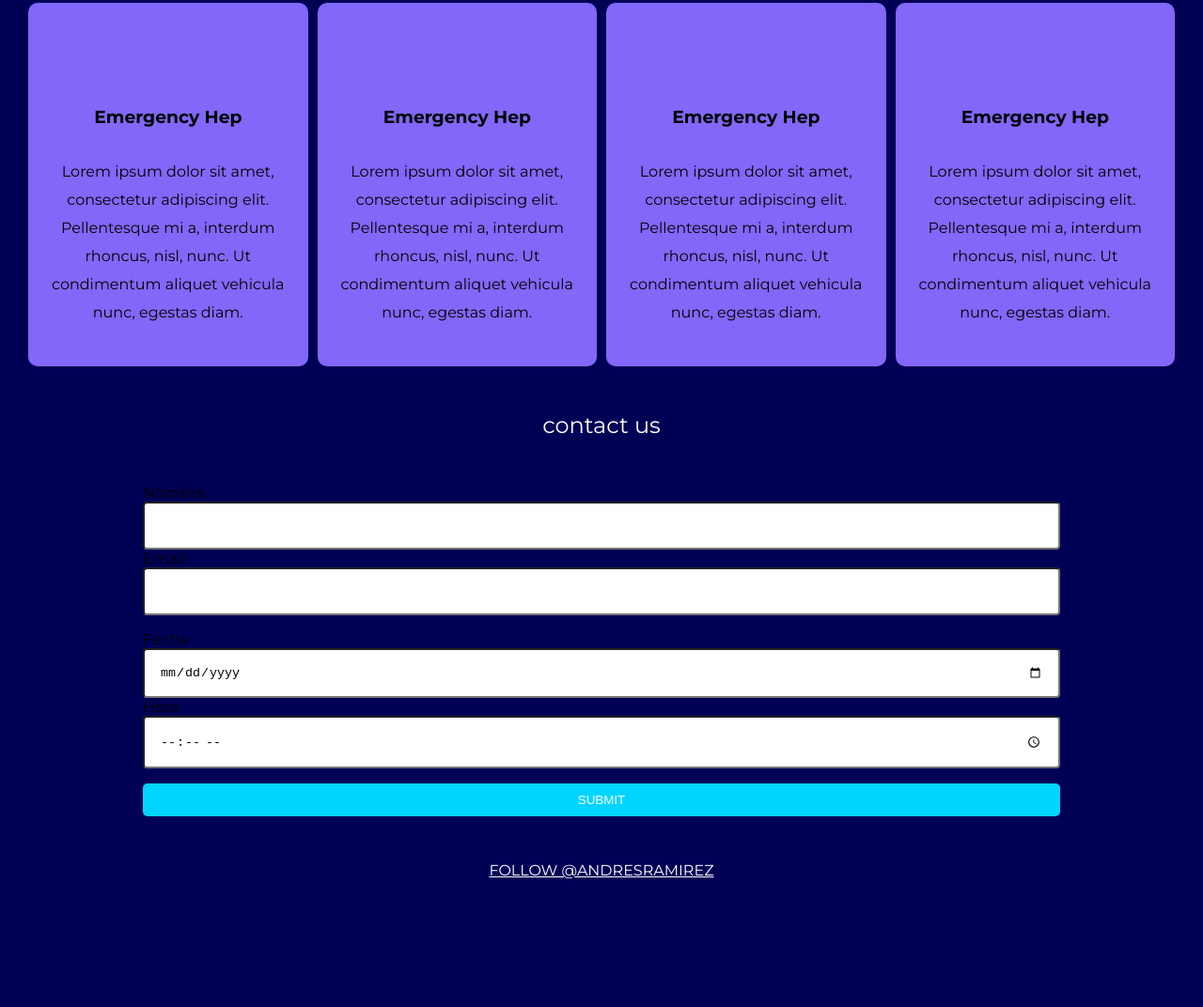
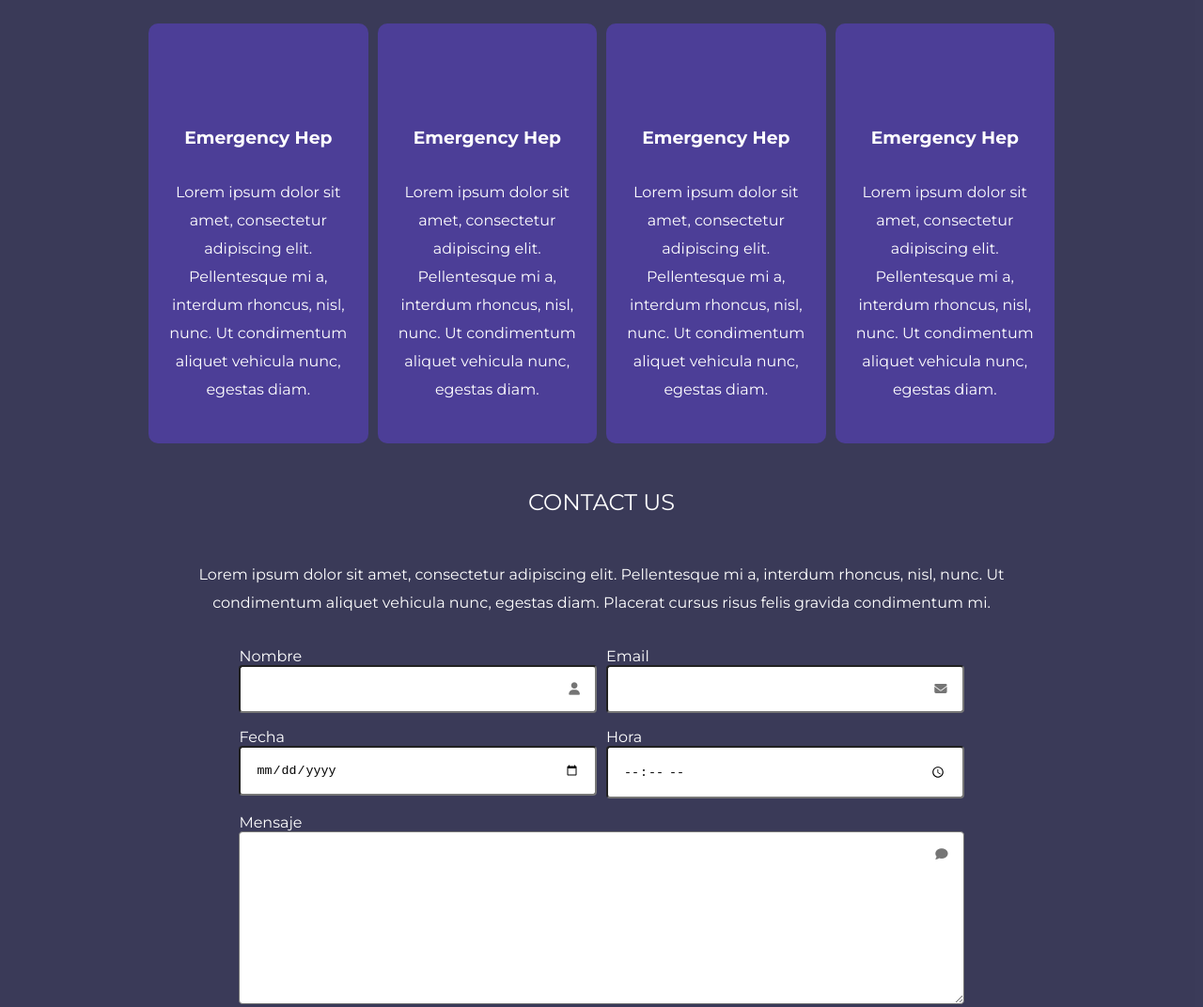
Before and after one commit to AndresRamirez917/100-sitios-69, a plain HTML site: page index.html in a window 1280 px wide. Shown: the part 1609-2681 px from the top of the page at 94% size. Before the commit the page ends 2593 px from the top, so only its background shows below. Drawn offline with Linux system fonts and the light colour scheme.

Commit message:
third commit

```diff
--- a/index.html
+++ b/index.html
@@ -3,6 +3,7 @@
 <head>
     <meta charset="UTF-8">
     <meta name="viewport" content="width=device-width, initial-scale=1.0">
+    <link rel="stylesheet" href="https://cdnjs.cloudflare.com/ajax/libs/font-awesome/6.5.2/css/all.min.css" integrity="sha512-SnH5WK+bZxgPHs44uWIX+LLJAJ9/2PkPKZ5QiAj6Ta86w+fsb2TkcmfRyVX3pBnMFcV7oQPJkl9QevSCWr3W6A==" crossorigin="anonymous" referrerpolicy="no-referrer" />
     <link rel="stylesheet" href="/scss/styles.css">
     <link rel="stylesheet" media="screen and (max-width:1000px)" href="/scss/mobile.css">
     <title>Health Assistant Dark | Welcome</title>
@@ -93,18 +94,19 @@
         <section id="contact">
             <div class="container">
                 <h2 class="subtitle">contact us</h2>
+                <p>Lorem ipsum dolor sit amet, consectetur adipiscing elit. Pellentesque mi a, interdum rhoncus, nisl, nunc. Ut condimentum aliquet vehicula nunc, egestas diam. Placerat cursus risus felis gravida condimentum mi.</p>
                 <form action="">
-                    <div class="form-group">
+                    <div class="form-group flex">
                         <div class="flex-box-1">
                             <label for="">Nombre</label>
-                            <input type="text" class="form-control" placeholder="">
+                            <input type="text" class="form-control" placeholder="">
                         </div>
                         <div class="flex-box-1">
                             <label for="">Email</label>
-                            <input type="text" class="form-control" placeholder="">
+                            <input type="text" class="form-control" placeholder="">
                         </div>
                     </div>
-                    <div class="form-group">
+                    <div class="form-group flex">
                         <div class="flex-box-1">
                             <label for="">Fecha</label>
                             <input type="date" class="form-control" placeholder="">
@@ -113,6 +115,10 @@
                             <label for="">Hora</label>
                             <input type="time" class="form-control" placeholder="">
                         </div>
+                    </div>
+                    <div class="form-group">
+                        <label for="">Mensaje</label>
+                        <textarea name="" id="" cols="30" rows="10" class="form-control" placeholder=""></textarea>
                     </div>
                     <button class="btn button-1">submit</button>
                 </form>
--- a/scss/styles.scss
+++ b/scss/styles.scss
@@ -11,7 +11,7 @@ $font-stack:"Montserrat", sans-serif;
 html, body {
     font-family: $font-stack;
     scroll-behavior: smooth;
-    background: rgb(0, 0, 85);
+    background: rgba(56, 56, 87, 0.882);
 }
 
 a {
@@ -32,6 +32,7 @@ ul {
 
 .subtitle {
     text-align: center;
+    text-transform: uppercase;
     margin: 3rem 0;
     color: #fff;
     font-weight: 400;
@@ -70,6 +71,7 @@ img {
 }
 
 form {
+    color: #fff;
     .form-group {
         margin-bottom: 1rem;
     }
@@ -90,9 +92,16 @@ form {
 }
 
 .box-1 {
-    background: rgb(130, 103, 248);
+    background: rgba(88, 64, 195, 0.594);
     padding: 10px;
     border-radius: 10px;
+}
+
+::placeholder {
+    font-family: "Font Awesome 5 free";
+    font-weight: 600;
+    content: "\f007";
+    text-align: right;
 }
 
 //mainheader
@@ -164,9 +173,13 @@ form {
 
 //services
 #services {
+    width: 80%;
+    margin: 0 auto;
     text-align: center;
+    color: #fff;
      p{
         margin-bottom: 2rem;
+        line-height: 30px;
      }
      .services-row {
         img {
@@ -182,9 +195,18 @@ form {
 
 //contact
 #contact {
+    width: 80%;
+    margin: 0 auto;
+    p {
+        text-align: center;
+        margin-bottom: 2rem;
+        color: #fff;
+        line-height: 30px;
+     }
     form {
         width: 80%;
         margin: 0 auto;
+
         .flex-box-1 {
             flex: 1;
         }
```
Also changed, not shown: scss/styles.css, 1 other file.
